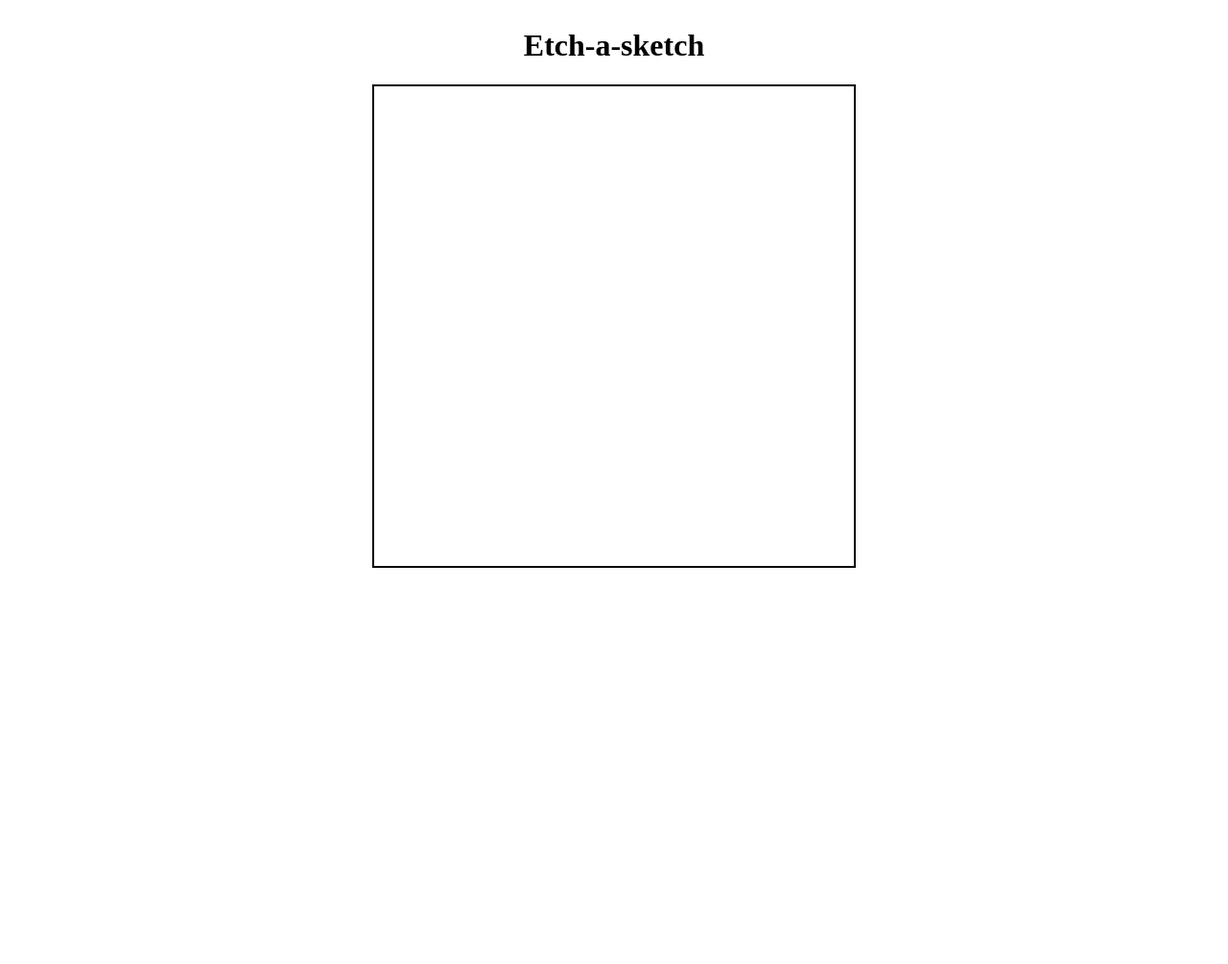
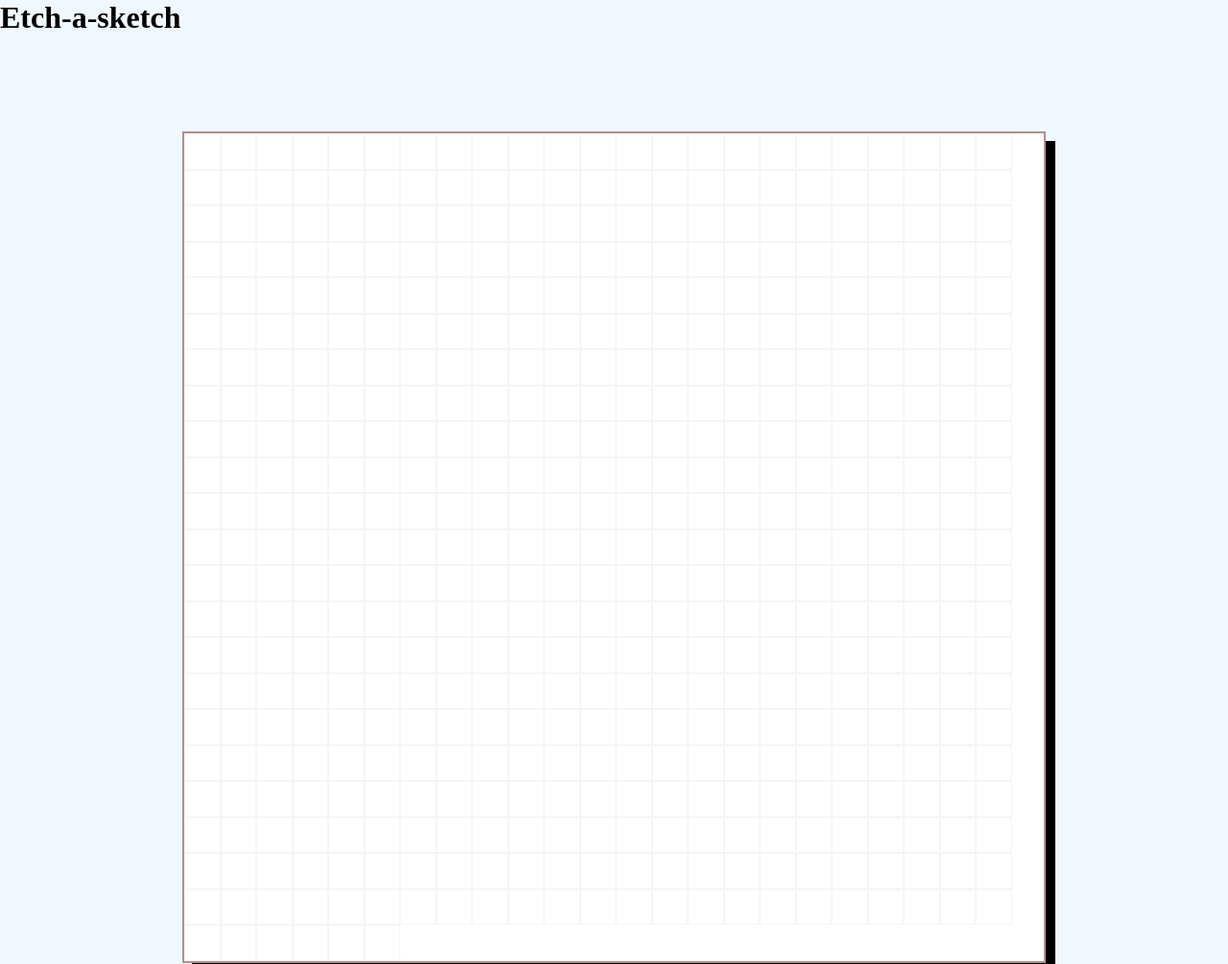
Before and after one commit to pokeyuke/etch-a-sketch, a plain HTML site: page index.html in a window 1280 px wide. Shown: the top 1005 px of the page at 96% size. Before the commit the page ends 800 px from the top, so only its background shows below. Drawn offline with Linux system fonts and the light colour scheme.

Commit message:
Created the divs for the button and the slider in the html file.
Created the whole js file. Defined the the function that creates the grid sells and colours them.

Added some more style and the overall layout of the divs in the styles.css file

```diff
--- a/index.html
+++ b/index.html
@@ -3,16 +3,21 @@
 <head>
     <meta charset="UTF-8">
     <meta name="viewport" content="width=device-width, initial-scale=1.0">
+    <meta http-equiv="X-UA-Compatible" content="ie=edge"><meta>
     <title>Document</title>
-    <script src="script.js" defer></script>
     <link rel="stylesheet" href="styles.css">
     <title>Etch-a-sketch</title>
 </head>
 <body>
     <div class="page">
         <div class="title"><h1>Etch-a-sketch</h1></div>
-        <div class="board"></div>
-        <div class="buttons"></div>
+        <div id="board"></div>
+        <div id="buttons"></div>
+        <div id="sliderContainer">
+            <input type="range" min ="1" max ="100" value="16" class="slider" id="slider">
+            <p id="sliderValue"></p>
+        </div>
+        <script src="script.js"></script>
     </div>
 </body>
 </html>
--- a/script.js
+++ b/script.js
@@ -1,9 +1,50 @@
-let board = document.querySelector(".board");
-board.style.gridTemplateColumns = "repeat(16, 1fr)";
-board.style.gridTemplateRows = "repeat(16, 1fr)";
+const GRIDSIDE = 600;
+let rows = 16;
+let cols = 16;
+const sliderContainer = document.querySelector("#slide-container") ;
+const slider = document.querySelector("#slider")
+const sliderValue = document.querySelector("#sliderValue")
 
-for (let i = 0; i<=256; i++){
-    const pixel = document.createElement("div")
-    pixel.style.backgroundColor = "blue"
-    board.insertAdjacentElement("beforeEnd", pixel)
+let squaresPerSide = 16;
+sliderValue.textContent = `${squaresPerSide} x ${squaresPerSide} (resolution)`;
+
+
+
+
+    const board = document.querySelector("#board")
+    board.style.width = board.style.height - `${GRIDSIDE}`
+
+
+
+
+
+function setBackgroundColor() {
+    this.style.backgroundColor = "purple";
 }
+
+function createGridCells(squaresPerSide) {
+    const numOfSquares = (squaresPerSide * squaresPerSide);
+    const widthOrHeight = `${(GRIDSIDE / squaresPerSide) - 2}px`;
+
+    for (let i = 0; i < numOfSquares; i++ ) {
+        const gridCell = document.createElement("div");
+
+        gridCell.style.width = gridCell.style.height = widthOrHeight;
+        gridCell.classList.add("cell");
+
+        board.appendChild(gridCell);
+
+        gridCell.addEventListener("mouseover", setBackgroundColor)
+    }
+}
+
+createGridCells(squaresPerSide)
+
+function removeGridCells() {
+    while (board.firstChild) {
+        board.removeChild(board, firstChild);
+    }
+
+}
+
+createGridCells(16)
--- a/styles.css
+++ b/styles.css
@@ -1,21 +1,26 @@
-.page {
-    display: flex;
-    flex-direction: column;
-    justify-content: center;
-    align-items: center;
+* {
+    margin: 0;
+    padding: 0;
 }
+body {
+    background-color: aliceblue;
+}
+
 
 .title {
     font-family: 'Times New Roman', Times, serif;
 }
 
-.board {
+#board {
     display: flex;
-    height: 500px;
-    width: 500px;
-    border: 2px solid black;
+    flex-wrap: wrap;
+    background-color: white;
+    margin: 100px auto ;
+    border: 2px solid rgb(179, 143, 143);
+    box-shadow: 10px 10px;
+    width: 70%;
 }
 
-.pix {
-    border: 2px;
+.cell {
+    border: 1px solid whitesmoke;
 }
```
